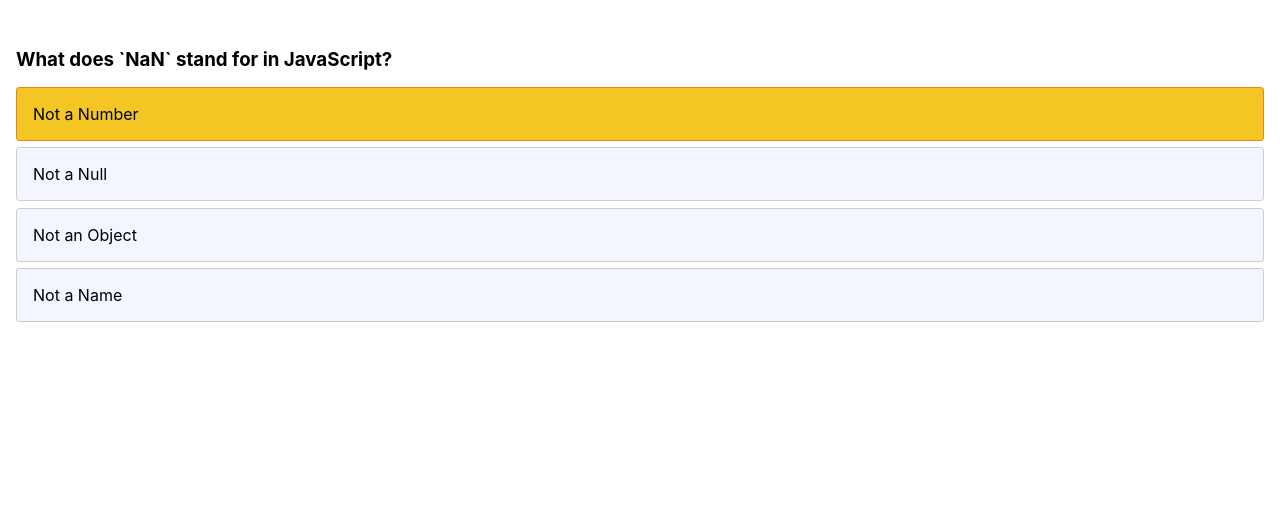
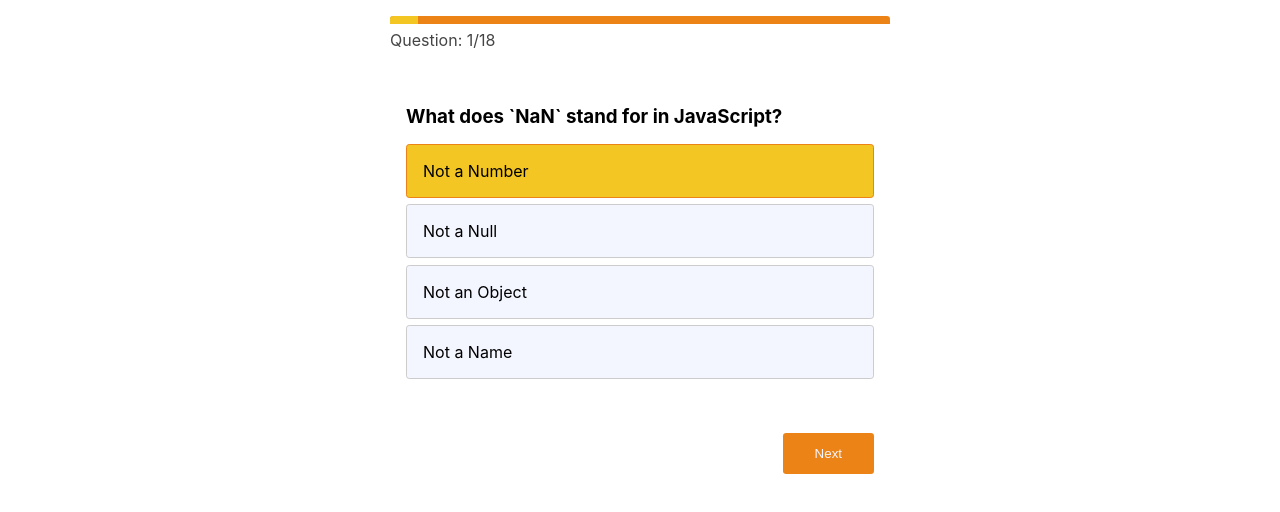
Before and after one commit to ElmehdiBilla/react-quiz-app, a React (Vite) app: page / in a window 1280 px wide. Both pictures are taken after a click on the item "Not a Number". Shown: the top 512 px of the page. Built offline with nearby package versions, Linux system fonts and the light colour scheme.

Commit message:
add progress bar and  next button

```diff
--- a/src/components/quiz.jsx
+++ b/src/components/quiz.jsx
@@ -1,12 +1,12 @@
-import { useRef, useState } from "react";
+import React , {useState} from "react";
 
 function Quiz (props) {
-    // const optionRef=useRef(null);
 
     const question=props.question
     const questionAnswer=question.answer
     const questionIndex=props.index
     const [selectedOption,setSelectedOption]=useState(null)
+    const progress=props.progress+'%'
 
     const selectAnswer = (index) =>{
         setSelectedOption(index)
@@ -20,6 +20,9 @@ function Quiz (props) {
 
     return (
 
+        <div className="quiz-container">
+            <div className='progress-container'><div className='progress' style={{width:progress}}></div></div>
+            <div className="question-number">Question: {`${questionIndex+1}/${props.quizLength}`}</div>
             <div className="quiz-card">
                 <h3>{question.question}</h3>
                 <ul>
@@ -32,6 +35,10 @@ function Quiz (props) {
                     }
                 </ul>
             </div>
+            <div className="btn-container">
+                <button onClick={props.getNextQuestion} className={`btn btn-primary ${selectedOption === null ?'hidden':''}`}>{props.buttonText}</button>
+            </div>
+        </div>
 
     )
 }
```
Lines whose indentation alone changed are shown as unchanged.
